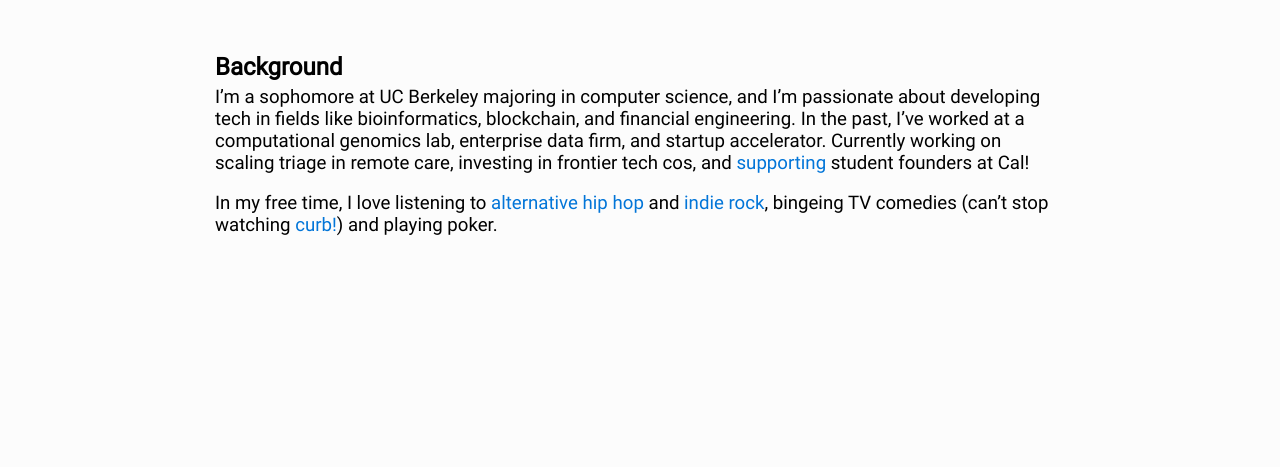
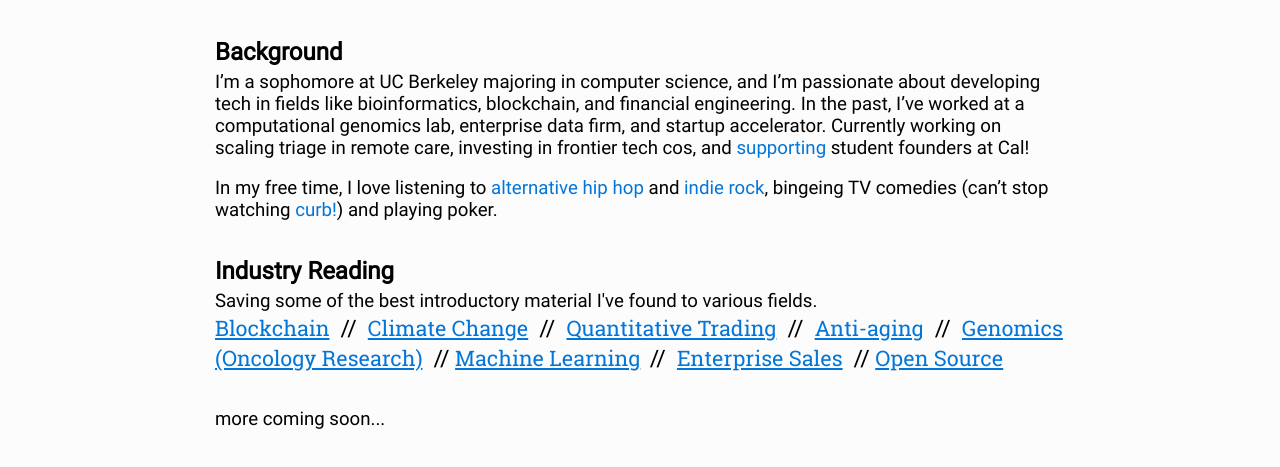
Before and after one commit to adithyaparams/adithyaparams, a plain HTML site: page about.html in a window 1280 px wide. Shown: the part 171-638 px from the top of the page. Drawn offline with Linux system fonts and the light colour scheme.

Commit message:
Added intro links

```diff
--- a/about.html
+++ b/about.html
@@ -48,6 +48,54 @@
         <a href="https://www.hbo.com/curb-your-enthusiasm">curb!</a>) and
         playing poker.
       </p>
+      <br />
+      <br />
+      <h2>Industry Reading</h2>
+      <p>
+        Saving some of the best introductory material I've found to various
+        fields.
+      </p>
+      <ul>
+        <li>
+          <a
+            href="https://haseebq.com/the-authoritative-guide-to-blockchain-development/"
+            >Blockchain</a
+          >
+        </li>
+        <li>
+          <a
+            href="https://docs.google.com/document/d/1DfZrTdy4cKb-VN7e_-E4oNe6WZpqVnvVGkzf8jMYTjs/edit"
+            >Climate Change</a
+          >
+        </li>
+        <li>
+          <a
+            href="https://blog.headlandstech.com/2017/08/03/quantitative-trading-summary/"
+            >Quantitative Trading</a
+          >
+        </li>
+        <li>
+          <a href="https://www.lifespan.io/road-maps/the-rejuvenation-roadmap/"
+            >Anti-aging</a
+          >
+        </li>
+        <li>
+          <a href="https://www.nature.com/nature/articles?type=review-article"
+            >Genomics (Oncology Research)</a
+          >
+        </li>
+        <li><a href="https://course.fast.ai/">Machine Learning</a></li>
+        <li>
+          <a href="https://calv.info/how-to-sell-b2b">Enterprise Sales</a>
+        </li>
+        <li><a href="https://opensource.guide/">Open Source</a></li>
+      </ul>
+      <br />
+      <br />
+      <p>more coming soon...</p>
+      <br />
+      <br />
+      <br />
     </div>
   </body>
 </html>
--- a/css/about.css
+++ b/css/about.css
@@ -21,6 +21,7 @@
 #page-header {
   width: 400px;
   margin: 75px auto;
+  margin-bottom: 60px;
   text-align: center;
 }
 
@@ -34,26 +35,36 @@ h1 {
   font-family: 'Roboto Medium';
 }
 
-li {
+ul li {
   font-size: 17pt;
   font-family: 'Roboto Slab';
 }
 
 h2 {
+  margin-bottom: 5px;
   font-family: 'Roboto';
-  margin-bottom: 5px;
 }
 
-p {
+p,
+li {
   font-size: 14pt;
   font-family: 'Roboto';
 }
 
-li a {
+#page-header li a {
   color: black;
 }
 
-p a {
-  text-decoration: none;
+#page-body li a {
+  font-size: 16pt;
   color: #0275d8;
 }
+
+p a {
+  color: #0275d8;
+  text-decoration: none;
+}
+
+#page-body ul {
+  list-style-position: inside;
+}
--- a/css/main.css
+++ b/css/main.css
@@ -31,11 +31,11 @@
   padding: 0;
 }
 
-li {
+ul li {
   display: inline;
 }
 
-li + li:before {
+ul li + li:before {
   content: ' // ';
   white-space: pre;
 }
```
